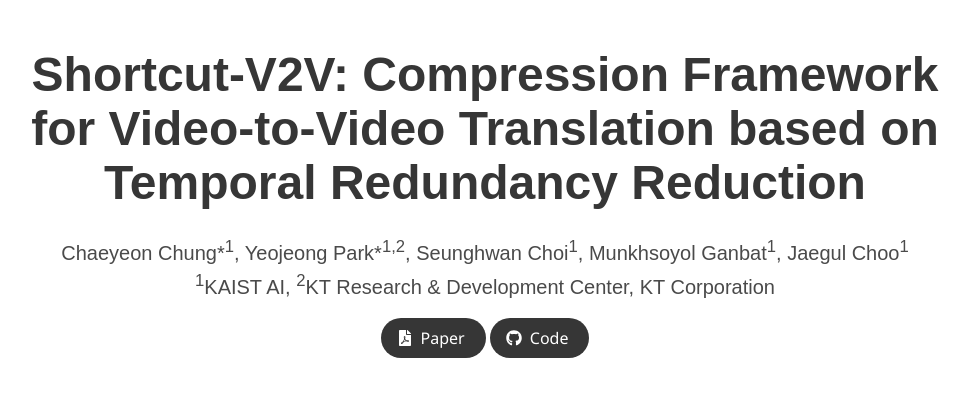
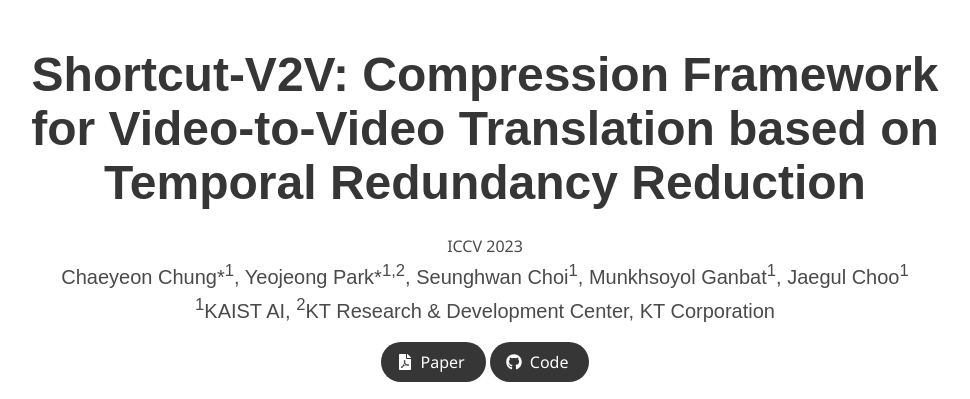
Before and after one commit to shortcut-v2v/shortcut-v2v.github.io, a Jekyll site: the page built from index.md, in a window 1280 px wide and 900 px high, cut to the strip 0-399 px from the top of the window. Shown: the whole strip, without its empty margins (155-1125 px from the left). Built offline with Jekyll 4.4.1, drawn with Linux system fonts in a browser that asks for light colours; some web fonts are replaced.

Commit message:
Update project_page.html

```diff
--- a/_layouts/project_page.html
+++ b/_layouts/project_page.html
@@ -28,6 +28,7 @@
       <div class="columns is-centered">
         <div class="column has-text-centered">
           <h1 class="title is-1 publication-title">{{ page.title }}</h1>
+          <h3>ICCV 2023</h3>
           {% if page.authors %}
           <div class="is-size-5 publication-authors">
             <span class="author-block">
```
